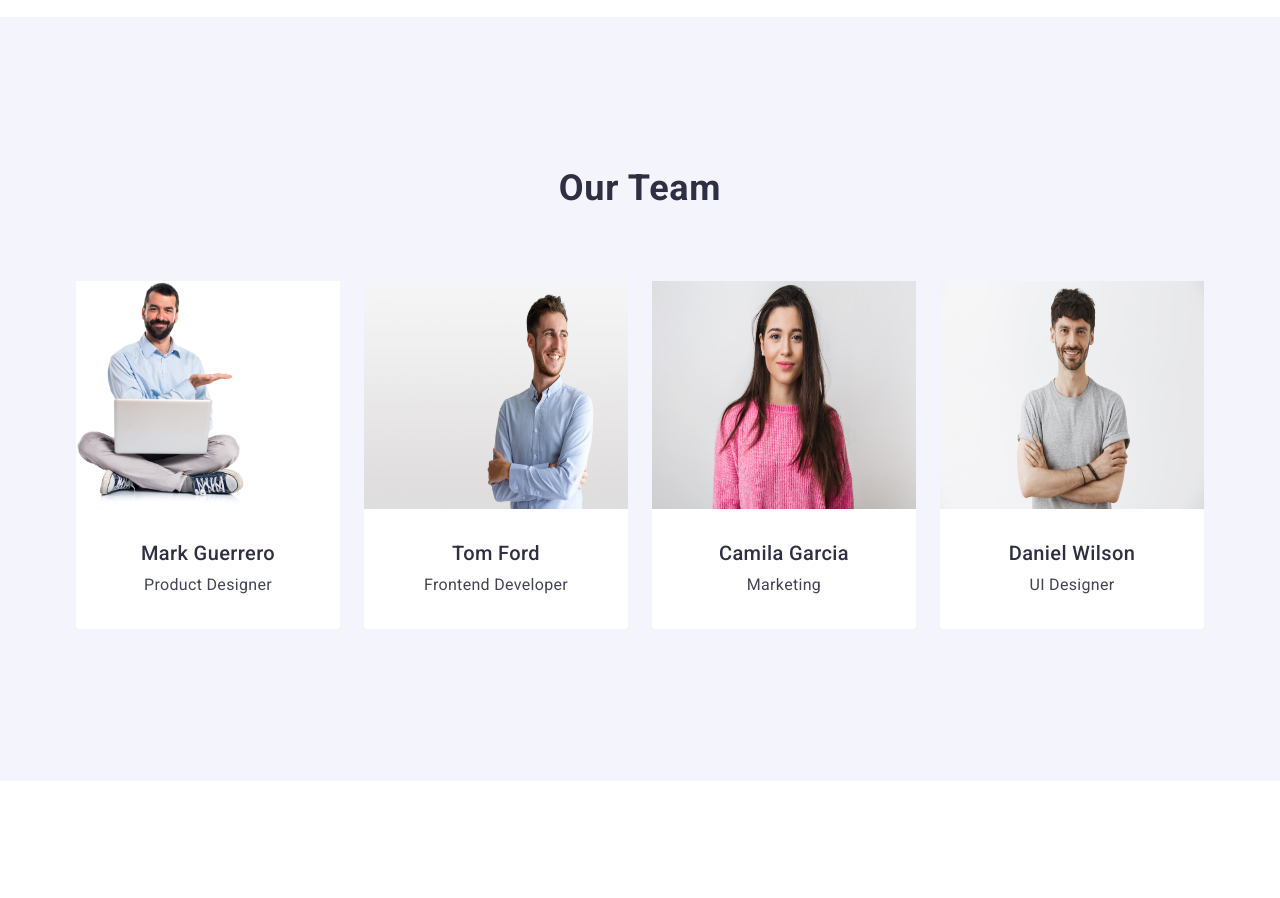
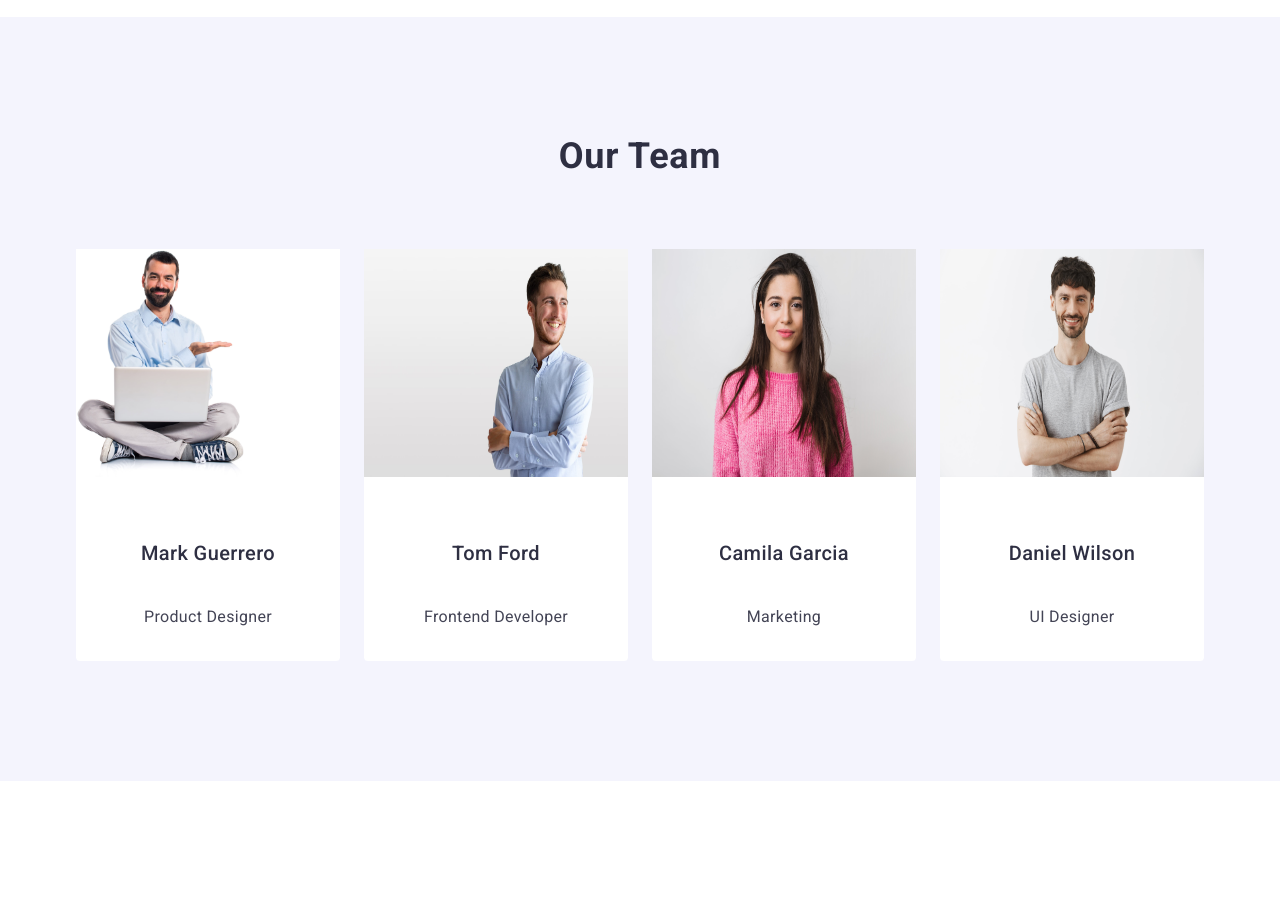
Before and after one commit to sviatletsiuk-blip/goit-markup-hw-03, a plain HTML site: page index.html in a window 1280 px wide. Shown: the part 1000-1898 px from the top of the page. Drawn offline with nearby package versions, Linux system fonts and the light colour scheme.

Commit message:
Додав нову функцію

```diff
--- a/css/styles.css
+++ b/css/styles.css
@@ -235,8 +235,7 @@ width: calc((100% - 72px) / 4);
 }
 
 .team-container{
-    padding-top: 32px;
-    padding-bottom: 32px;
+
 }
 
 .team-title {
@@ -271,6 +270,8 @@ width: calc((100% - 72px) / 4);
 }
 
 .team-subtitle {
+        padding-top: 32px;
+            padding-bottom: 32px;
     margin-bottom: 8px;
     font-weight: 500;
     font-size: 20px;
--- a/index.html
+++ b/index.html
@@ -84,7 +84,7 @@
             </div>
         </section>
         <section class="team">
-            <div class="container team-container">
+            <div class="container">
             <h2 class="team-title">Our Team</h2>
             <ul class="team-list">
                 <li class="team-item">
```
